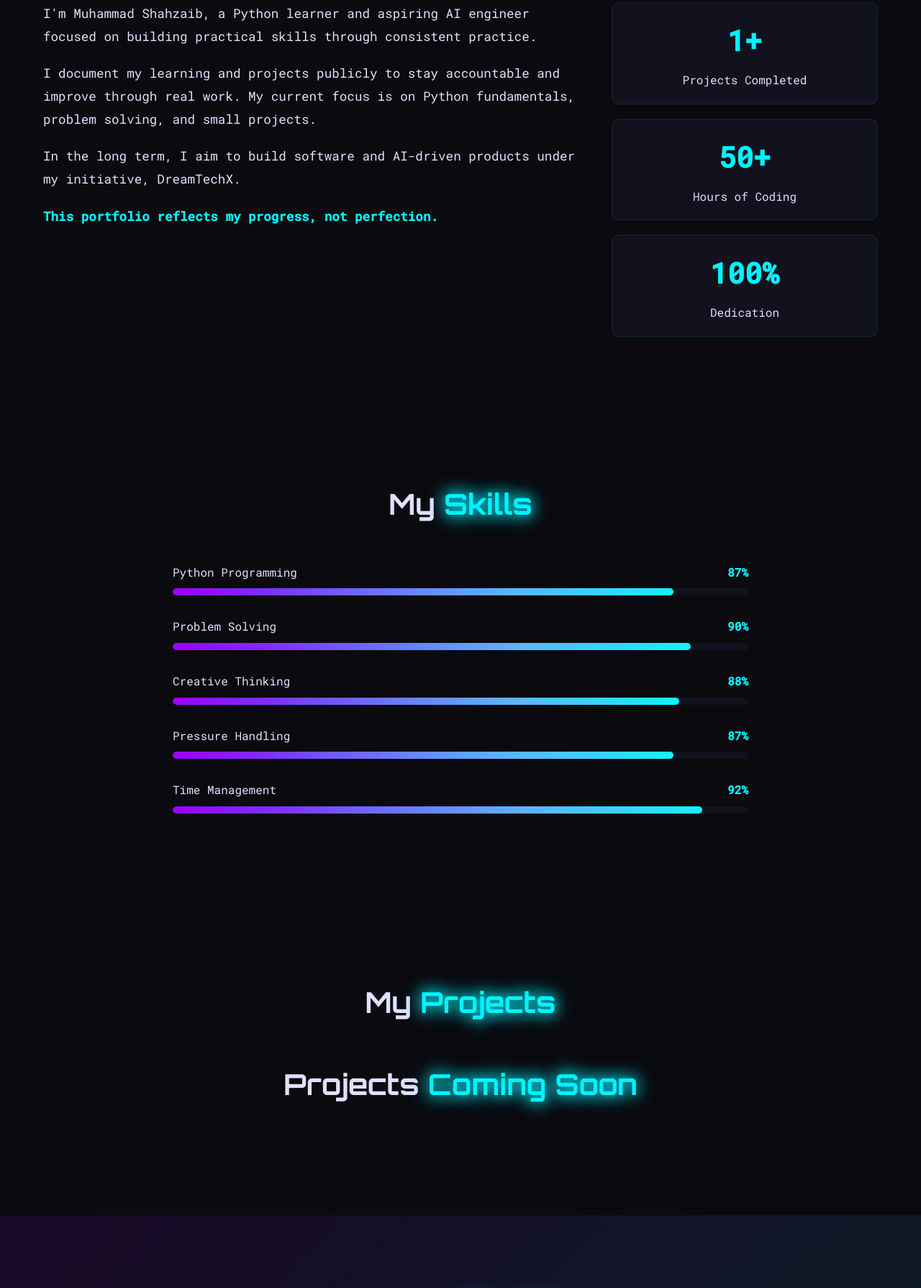
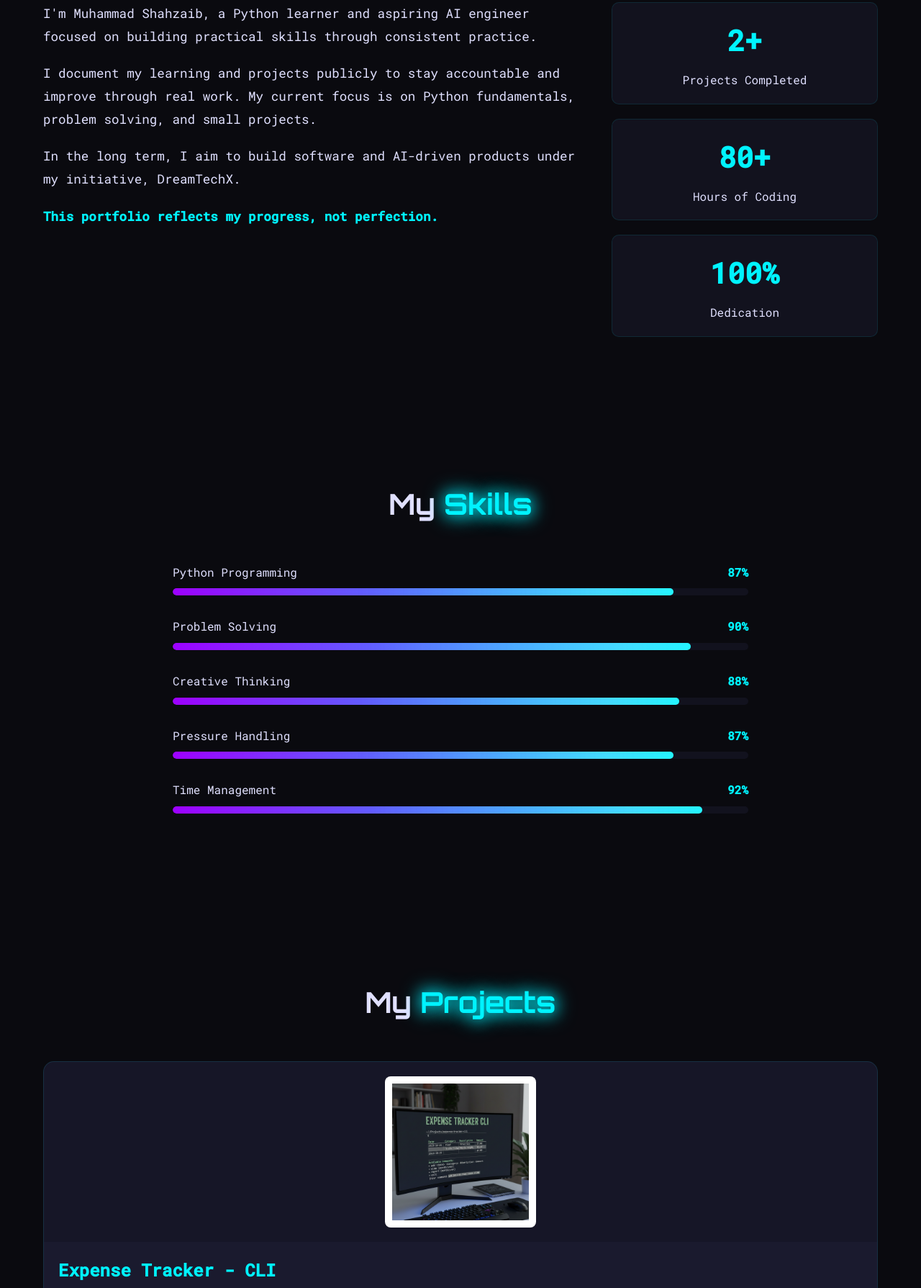
Before and after one commit to code-with-shahzaib/code-with-shahzaib.github.io, a plain HTML site: page index.html in a window 1280 px wide. Shown: the part 1011-2800 px from the top of the page at 72% size. Drawn offline with Linux system fonts and the light colour scheme.

Commit message:
Update Project

```diff
--- a/index.html
+++ b/index.html
@@ -81,11 +81,11 @@ while learning:
                 </div>
                 <div class="about-stats">
                     <div class="stat">
-                        <h3>1+</h3>
+                        <h3>2+</h3>
                         <p>Projects Completed</p>
                     </div>
                     <div class="stat">
-                        <h3>50+</h3>
+                        <h3>80+</h3>
                         <p>Hours of Coding</p>
                     </div>
                     <div class="stat">
@@ -156,31 +156,28 @@ while learning:
         <div class="container">
             <h2 class="section-title">My <span class="neon-text">Projects</span></h2>
             <div class="projects-grid">
-                <h2 class="section-title">Projects <span class="neon-text">Coming Soon</span></h2>
-                <!-- <p>I am currently building my real projects. Stay tuned!</p> -->
 
-                <!-- <div class="project-card">
+                <div class="project-card">
                     <div class="project-image">
                         <div class="image-wrapper">
-                            <img src="assets\images\student management system.png"
-                                alt="Student Management System">
+                            <img src="assets\images\expense tracker.png" alt="Expense Tracker - CLI">
                         </div>
                         <div class="project-overlay">
-                            <a href="https://github.com/code-with-shahzaib/Student-Management-System"
+                            <a href="https://github.com/code-with-shahzaib/Expense-Tracker-CLI-version-"
                                 class="project-link"><i class="fab fa-github"></i> View Code</a>
                         </div>
                     </div>
                     <div class="project-content">
-                        <h3>Student Management System</h3>
-                        <p>A comprehensive CLI application for managing student records with robust features and data
-                            persistence.</p>
+                        <h3>Expense Tracker - CLI</h3>
+                        <p>A command-line based personal expense tracking application built with Python. This project allows users to record, store, and manage daily expenses using persistent JSON storage while following clean coding practices and modular architecture..</p>
                         <div class="project-tags">
                             <span>Python</span>
                             <span>CLI</span>
                             <span>File Handling</span>
                         </div>
                     </div>
-                </div> -->
+                </div>
+
                 <!-- <div class="project-card">
                     <div class="project-image">
                         <div class="image-wrapper">
```
Also changed, not shown: assets/images/expense tracker.png (added).
